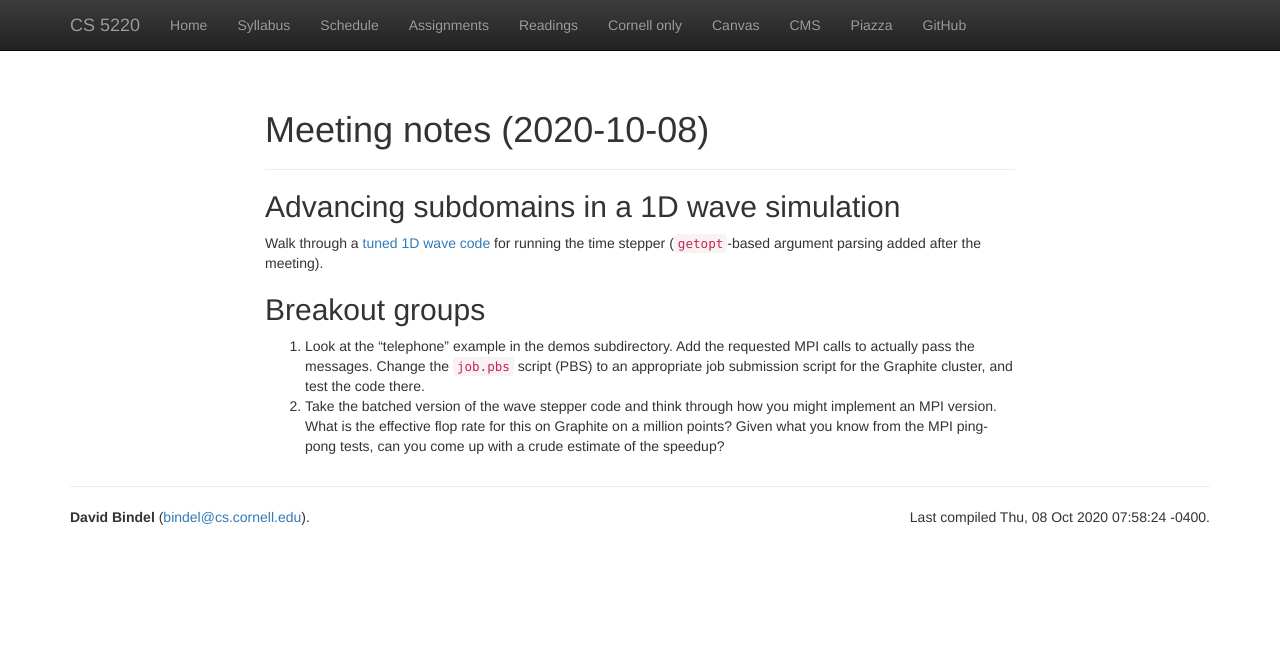
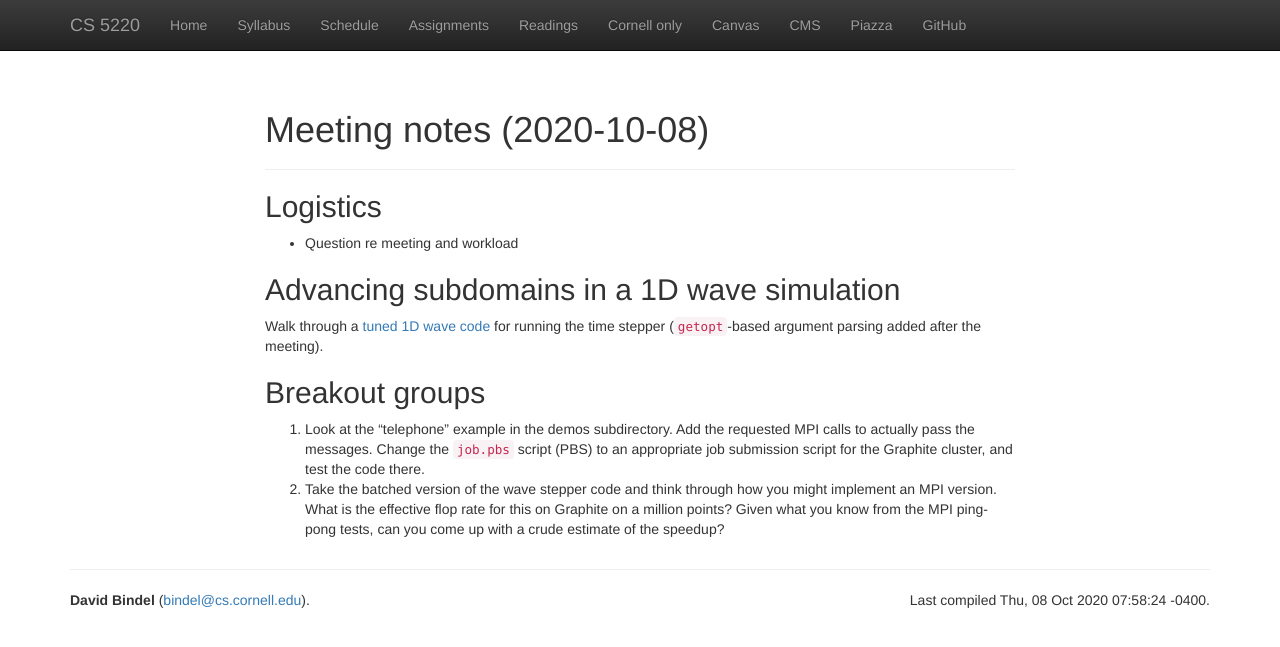
Before and after one commit to cs5220-f20/web, a Jekyll site: the page built from web/lec/2020-10-08-meeting.md, in a window 1280 px wide. Shown: the top 647 px of the page. Built offline with Jekyll 4.4.1, drawn with Linux system fonts in a browser that asks for light colours; nearby versions of some CDN libraries.

Commit message:
Add logistics point.

```diff
--- a/web/lec/2020-10-08-meeting.md
+++ b/web/lec/2020-10-08-meeting.md
@@ -2,6 +2,10 @@
 title:      Meeting notes (2020-10-08)
 layout:     main
 ---
+
+## Logistics
+
+- Question re meeting and workload
 
 ## Advancing subdomains in a 1D wave simulation
 
```
